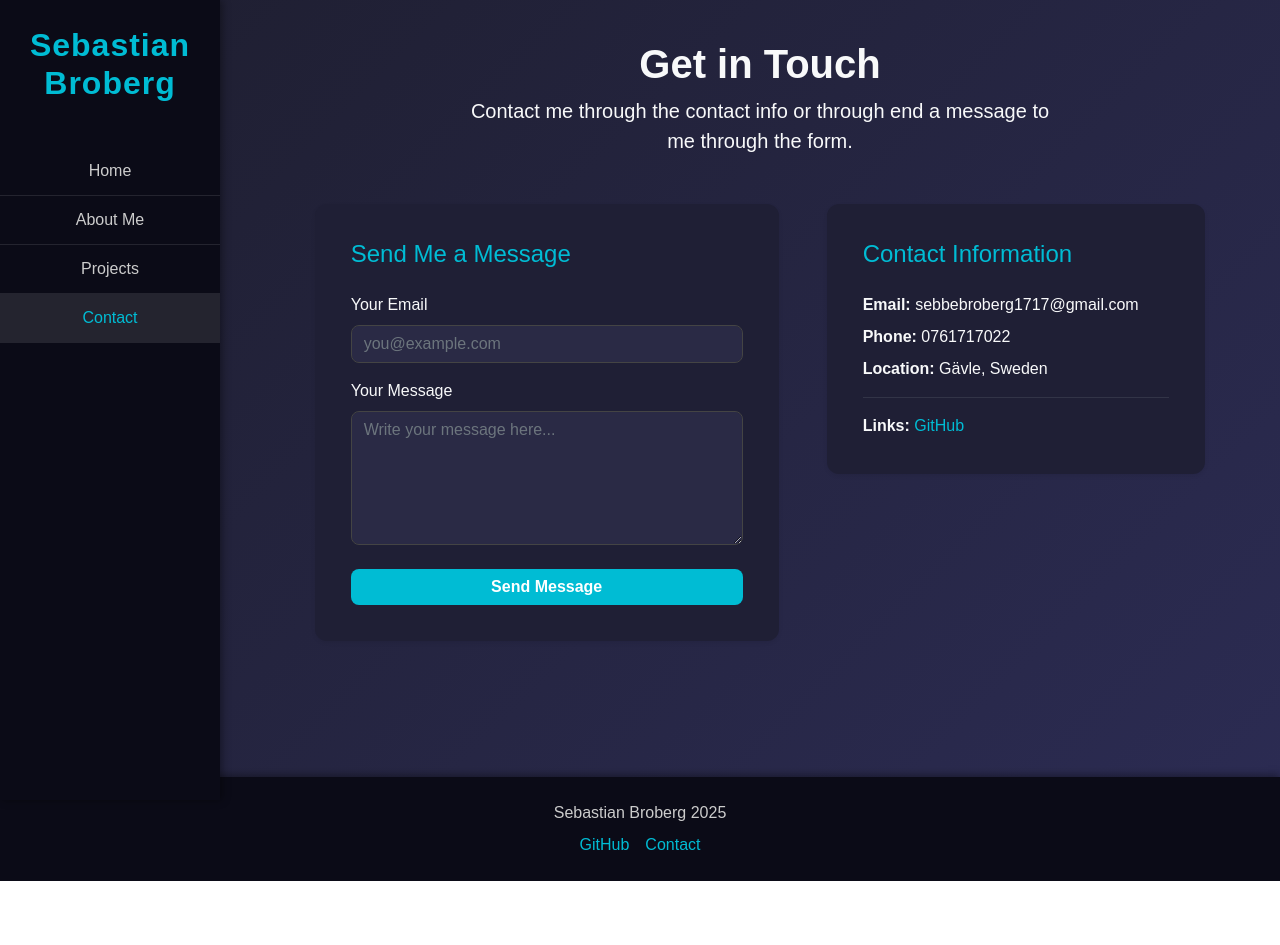
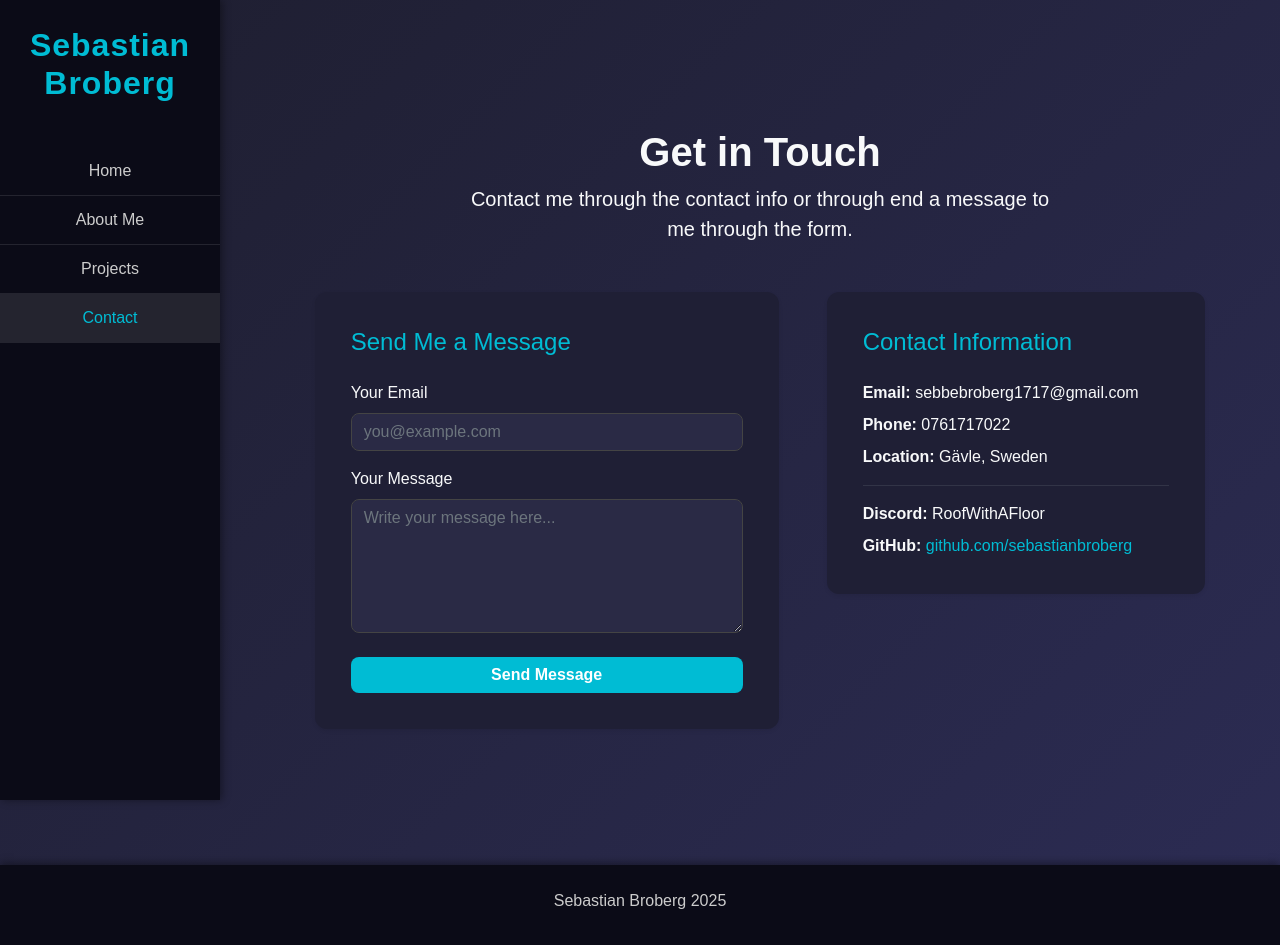
Before and after one commit to SebbeBengtson/Portfolio, a plain HTML site: page contact.html in a window 1280 px wide. Before the commit the page ends 881 px from the top, so only its background shows below. Drawn offline with nearby package versions, Linux system fonts and the light colour scheme.

Commit message:
final, final, final.

```diff
--- a/contact.html
+++ b/contact.html
@@ -21,7 +21,7 @@
   <button class="menu-button" aria-label="Menu">&#9776;</button>
 
   <main>
-    <section class="intro text-center mb-5">
+    <section class="intro text-center mb-5" id="contactText">
       <h1 class="display-6 fw-bold text-light">Get in Touch</h1>
       <p class="lead text-light">Contact me through the contact info or through end a message to me through the form.</p>
     </section>
@@ -56,9 +56,11 @@
               <p class="text-light mb-2"><strong>Phone:</strong> 0761717022</p>
               <p class="text-light mb-2"><strong>Location:</strong> Gävle, Sweden</p>
               <hr class="text-secondary">
+              <p class="text-light mb-2"><strong>Discord:</strong> RoofWithAFloor</p>
               <p class="text-light mb-0">
-                 <strong>Links:</strong>
-                <a href="https://github.com/SebbeBengtson" class="accent-link">GitHub</a>
+                 <strong>GitHub:</strong>
+                <a href="https://github.com/sebastianbroberg" class="accent-link">github.com/sebastianbroberg</a>
+
               </p>
             </div>
           </div>
@@ -71,8 +73,6 @@
     <div class="container">
       <p class="mb-2">Sebastian Broberg 2025</p>
       <div class="d-flex justify-content-center gap-3">
-        <a href="https://github.com/SebbeBengtson" class="accent-link">GitHub</a>
-        <a href="contact.html" class="accent-link">Contact</a>
       </div>
     </div>
   </footer>
--- a/css.css
+++ b/css.css
@@ -273,6 +273,10 @@ footer {
 
 
 #indexText{
+  margin: 4.4rem;
+}
+
+#contactText{
   margin: 5.5rem;
 }
 
```
Also changed, not shown: about.html (+0 -1 lines), index.html (+1 -2 lines), projects.html (+0 -1 lines), 2 other files.
